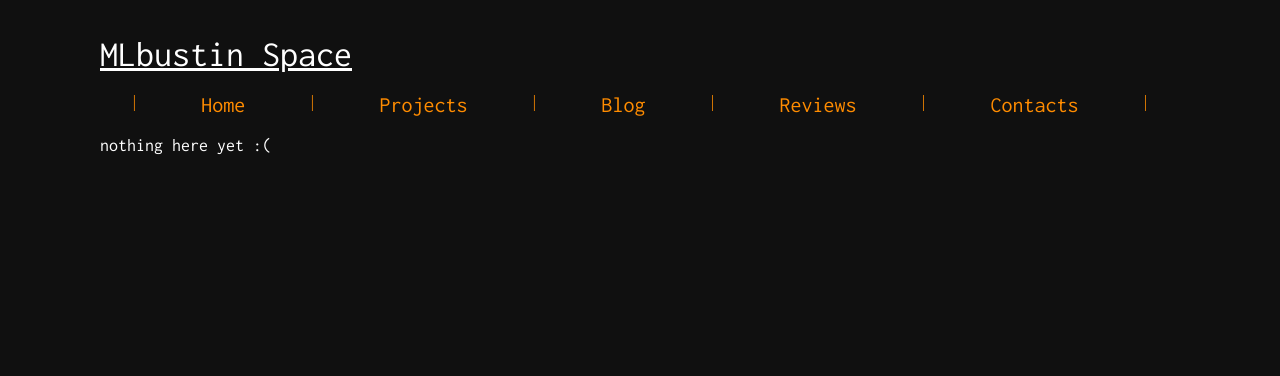
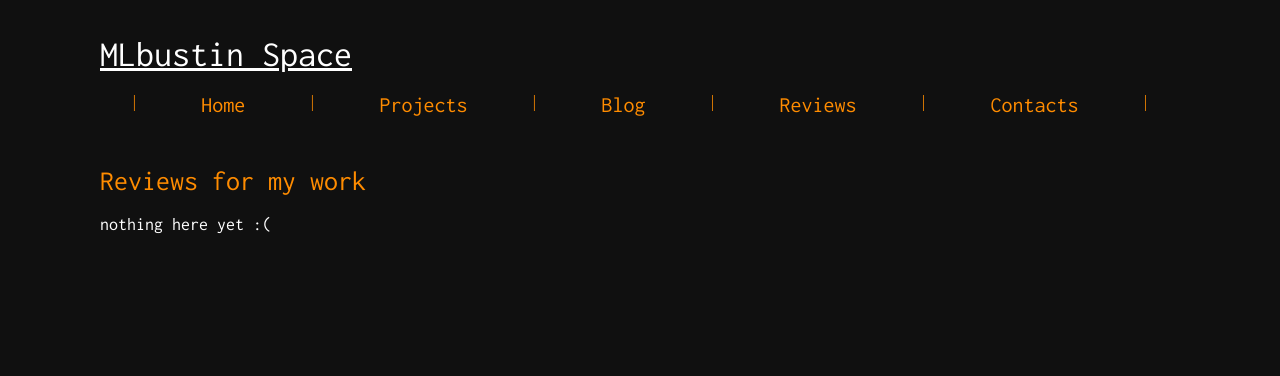
Before and after one commit to redduvel/mpage, a PHP site: page /reviews.php in a window 1280 px wide. Shown: the top 376 px of the page. Run offline with PHP 8.4, Linux system fonts and the light colour scheme; some web fonts are replaced.

Commit message:
Update reviews.php

```diff
--- a/reviews.php
+++ b/reviews.php
@@ -18,7 +18,7 @@
                 include("blocks/header/header.php");
             ?>
         </header>
-        <section class="blog post">
+        <section class="blog">
                 <p class="blog-h projects-h">Reviews for my work</p>
                 <div class="blog-posts">
                     <div class="post">
```
